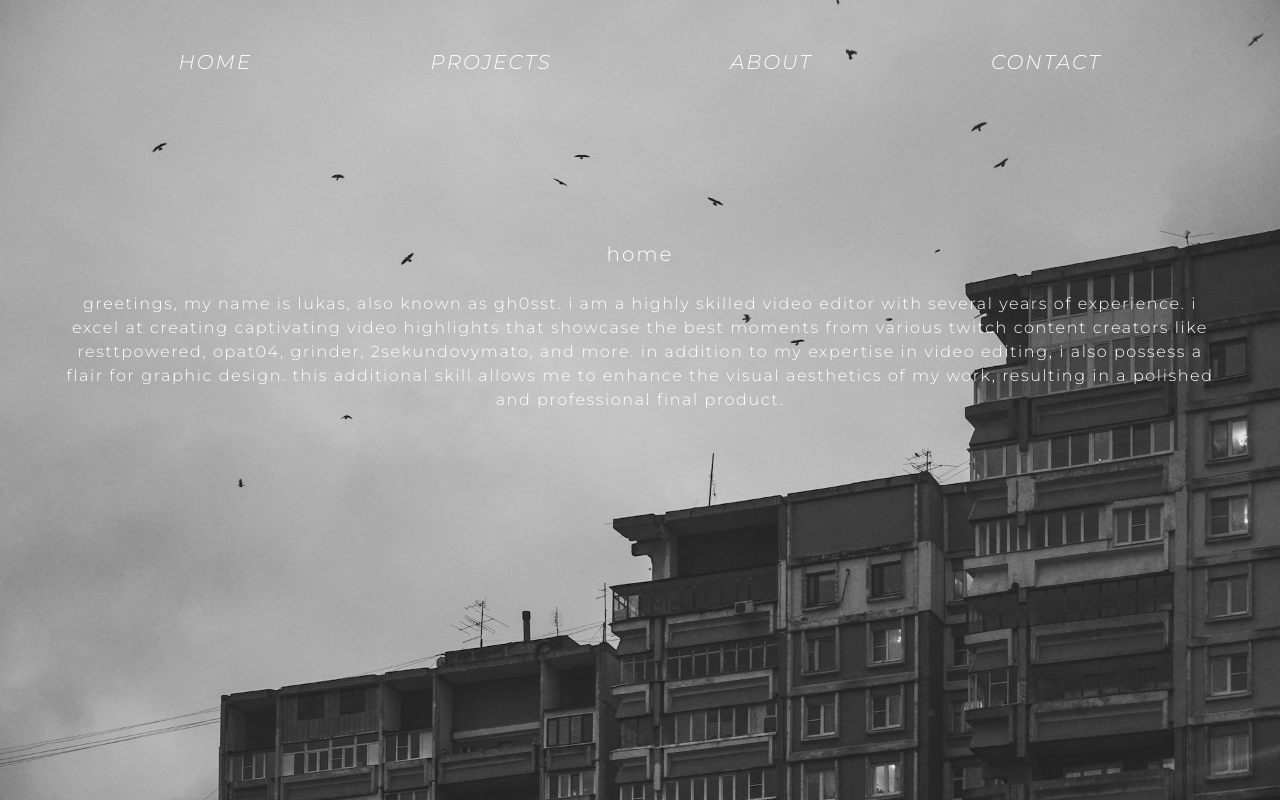
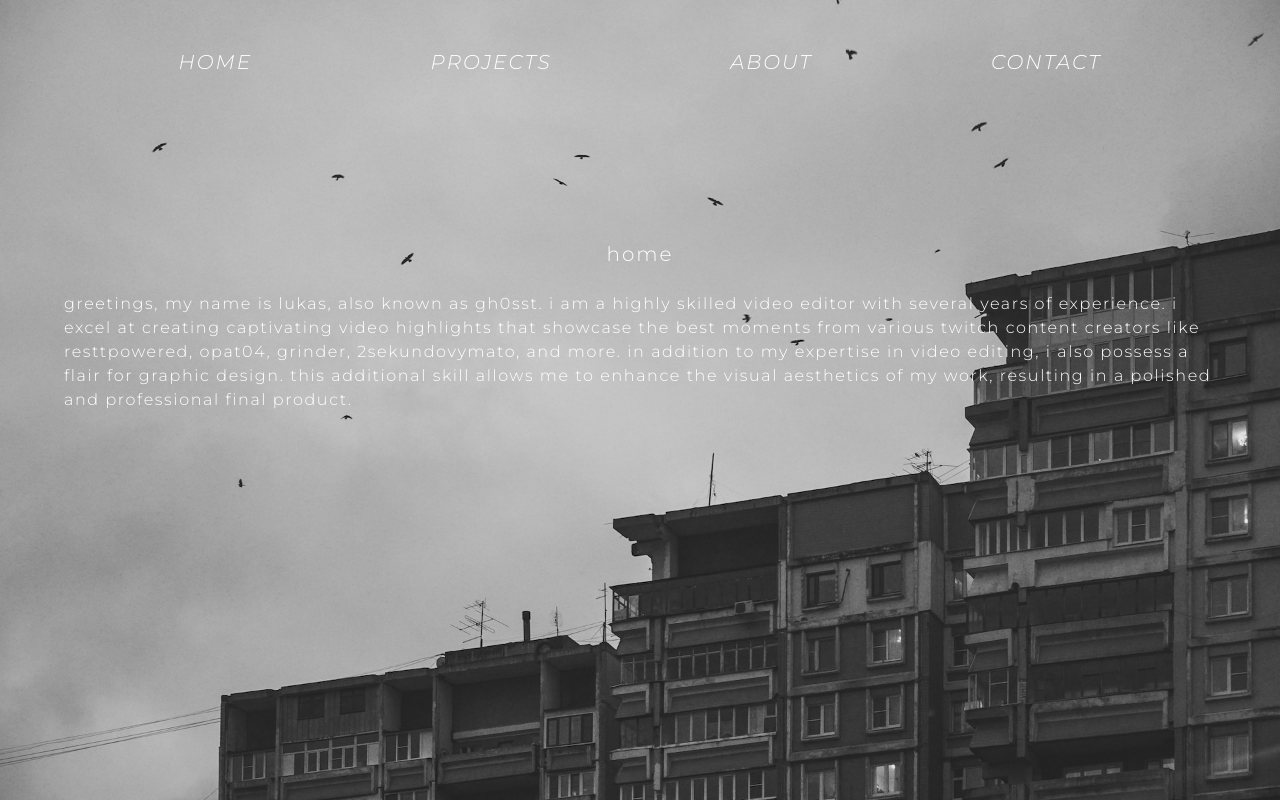
Before and after one commit to aej7/gh0sst-old, a React (Vite) app: page / in a window 1280 px wide. Built offline with nearby package versions, Linux system fonts and the light colour scheme.

Commit message:
feat: format text to the left for accessibility

```diff
--- a/src/components/Text/Text.tsx
+++ b/src/components/Text/Text.tsx
@@ -1,7 +1,5 @@
 const Text = ({ children }: React.PropsWithChildren) => {
-	return (
-		<p className='text-base text-center tracking-widest lowercase'>{children}</p>
-	)
+	return <p className='text-base text-left tracking-widest lowercase'>{children}</p>
 }
 
 export default Text
```
